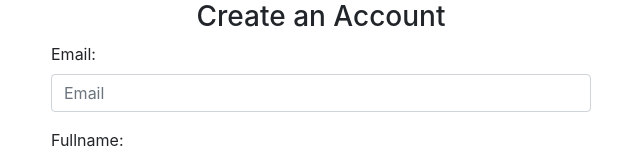
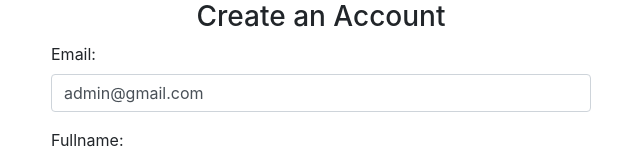
Before and after one commit to huongbee/angular2705, an Angular app: page / in a window 1280 px wide. Shown: the top 158 px of the page, without its empty margins (319-959 px from the left). Built offline with nearby package versions, Linux system fonts and the light colour scheme.

Commit message:
this.formSignUp.value

```diff
--- a/src/app/signup/signup.component.html
+++ b/src/app/signup/signup.component.html
@@ -2,7 +2,7 @@
     <div class="row justify-content-center">
         <div class="col-6">
             <h3 class="text-center">Create an Account</h3>
-            <form [formGroup]="formSignUp">
+            <form (submit)="onSignUp()" [formGroup]="formSignUp">
                 <div class="form-group">
                     <label>Email:</label>
                     <input type="email" formControlName="email" class="form-control" placeholder="Email">
@@ -25,6 +25,7 @@
                         placeholder="confirm password">
                 </div>
                 <div class="form-group">
+                    <!-- <button type="reset" class="btn btn-success">Clear</button> -->
                     <button class="btn btn-primary">Sign Up</button>
                 </div>
             </form>
--- a/src/app/signup/signup.component.ts
+++ b/src/app/signup/signup.component.ts
@@ -11,7 +11,7 @@ export class SignupComponent implements OnInit {
 
   constructor(private formBuilder: FormBuilder) {
     this.formSignUp = this.formBuilder.group({
-      email: '',
+      email: 'admin@gmail.com',
       fullname: '',
       age: '',
       password: '',
@@ -21,5 +21,9 @@ export class SignupComponent implements OnInit {
 
   ngOnInit() {
   }
+  onSignUp() {
+    const { email, fullname, age, password, confirm_password } = this.formSignUp.value;
 
+    console.log(email, fullname, age, password, confirm_password);
+  }
 }
```
